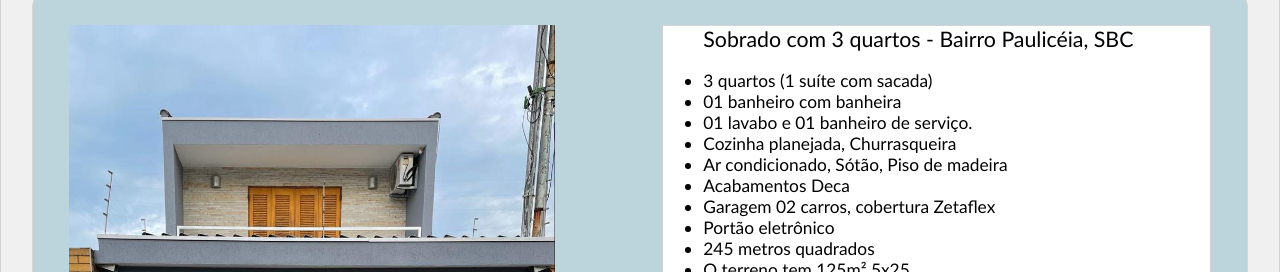
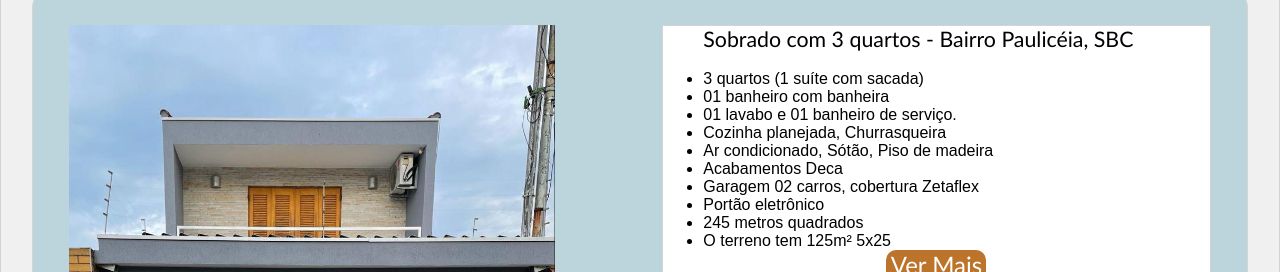
Before and after one commit to JuanLiraEst/CorretorDavi, a plain HTML site: page index.html in a window 1280 px wide. Shown: the part 528-800 px from the top of the page. Drawn offline with Linux system fonts and the light colour scheme.

Commit message:
Update style.css

```diff
--- a/css/style.css
+++ b/css/style.css
@@ -128,8 +128,8 @@ details > summary {
     display: none;
   }
 #l1dir li{
-    font-size:13pt;
-    font-family:'Gill Sans', 'Gill Sans MT', Calibri, 'Trebuchet MS', sans-serif;
+    font-size:12pt;
+    font-family:Arial, Helvetica, sans-serif
 }
 ul p{
     font-size:16pt;
```
